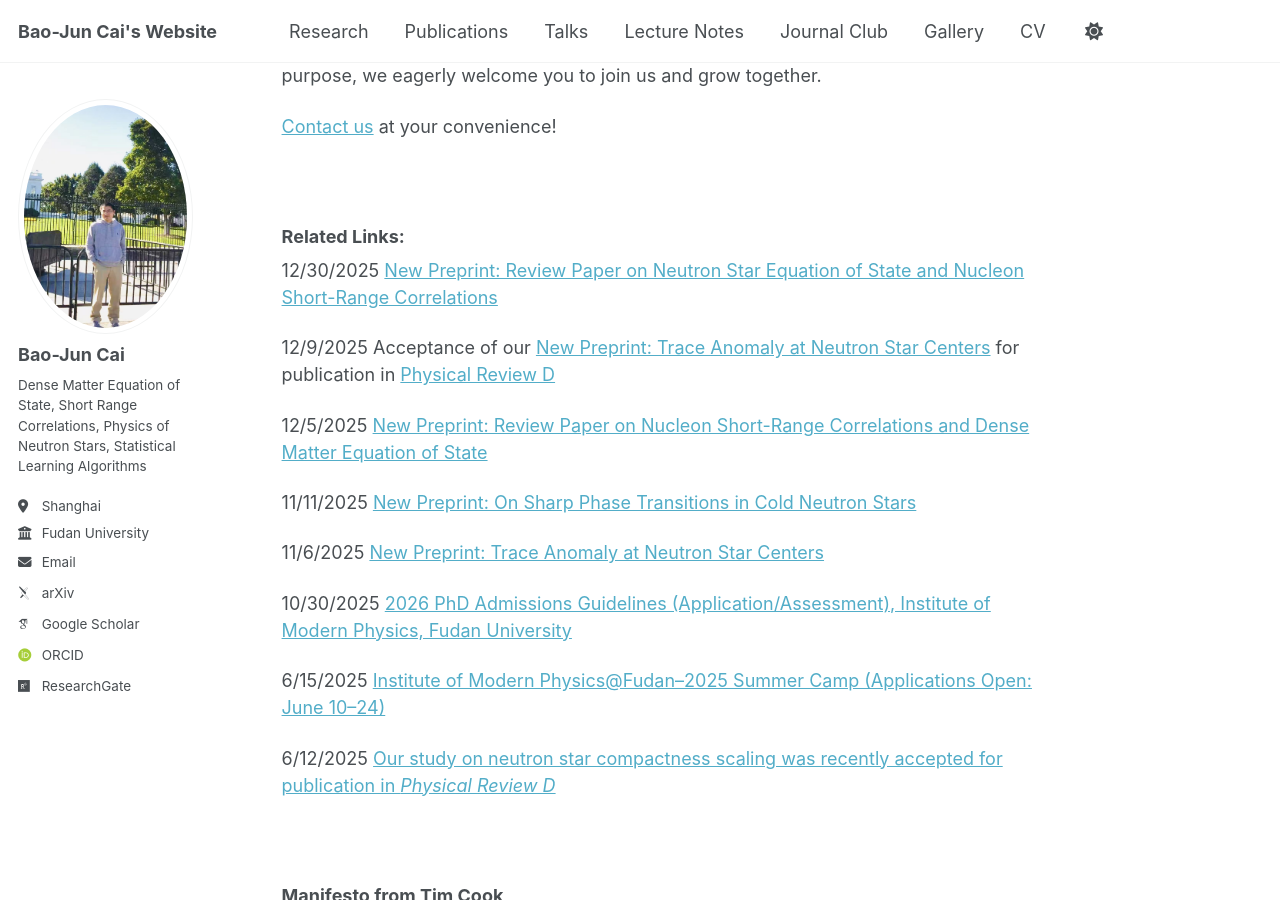
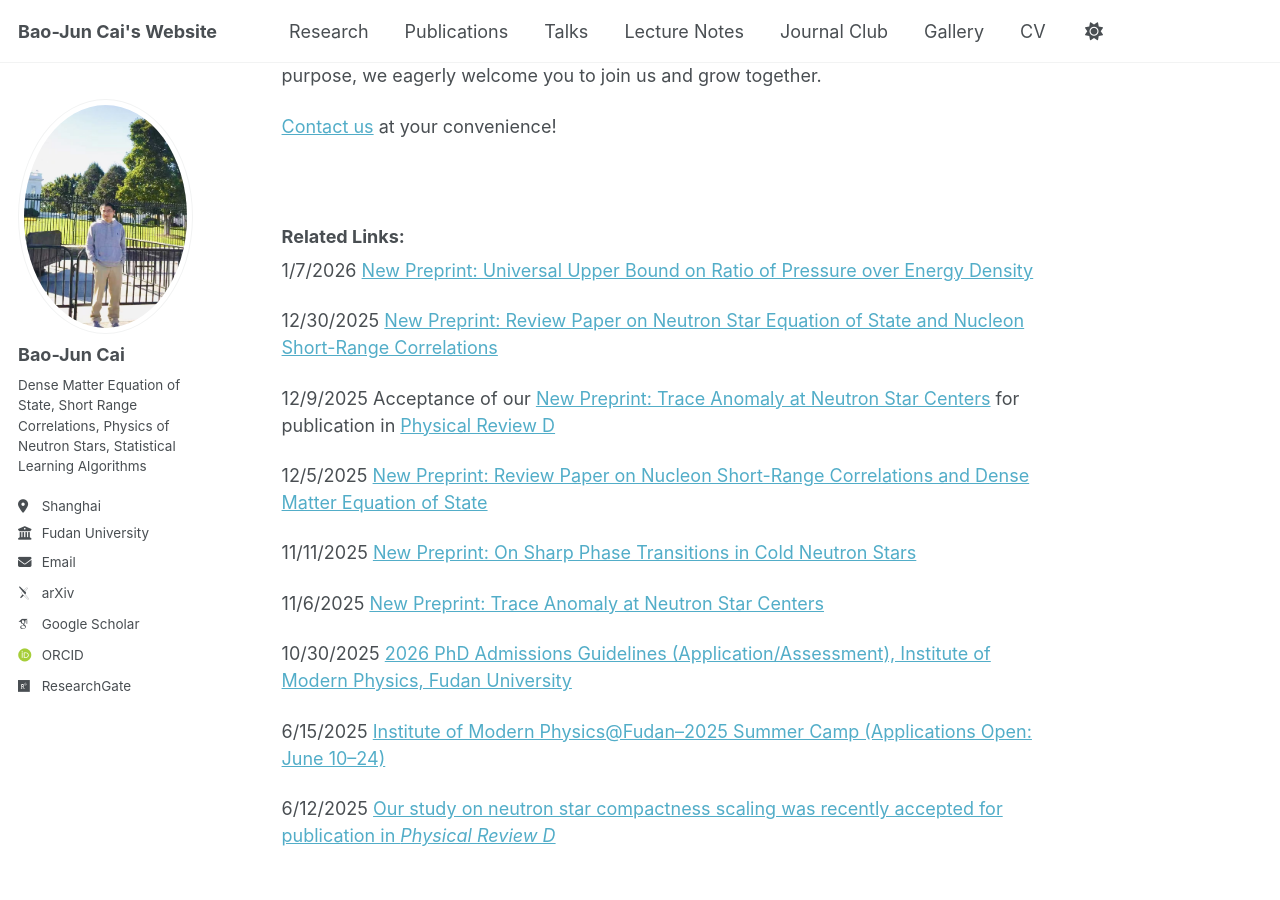
Before and after one commit to bjcai-phys/bjcai-phys.github.io, a Jekyll site: the page built from _pages/about.md, in a window 1280 px wide and 900 px high, scrolled down 1501 px. Built offline with Jekyll 4.4.1, drawn with Linux system fonts in a browser that asks for light colours; some web fonts are replaced.

Commit message:
Update about.md

```diff
--- a/_pages/about.md
+++ b/_pages/about.md
@@ -26,6 +26,8 @@ We believe science thrives on **curiosity**, **focus**, **collaboration**, and *
 <br>
 
 ### Related Links:
+
+1/7/2026 [New Preprint: Universal Upper Bound on Ratio of Pressure over Energy Density](https://arxiv.org/abs/2601.02980)
 
 12/30/2025 [New Preprint: Review Paper on Neutron Star Equation of State and Nucleon Short-Range Correlations](https://arxiv.org/abs/2512.23455)
 
```
